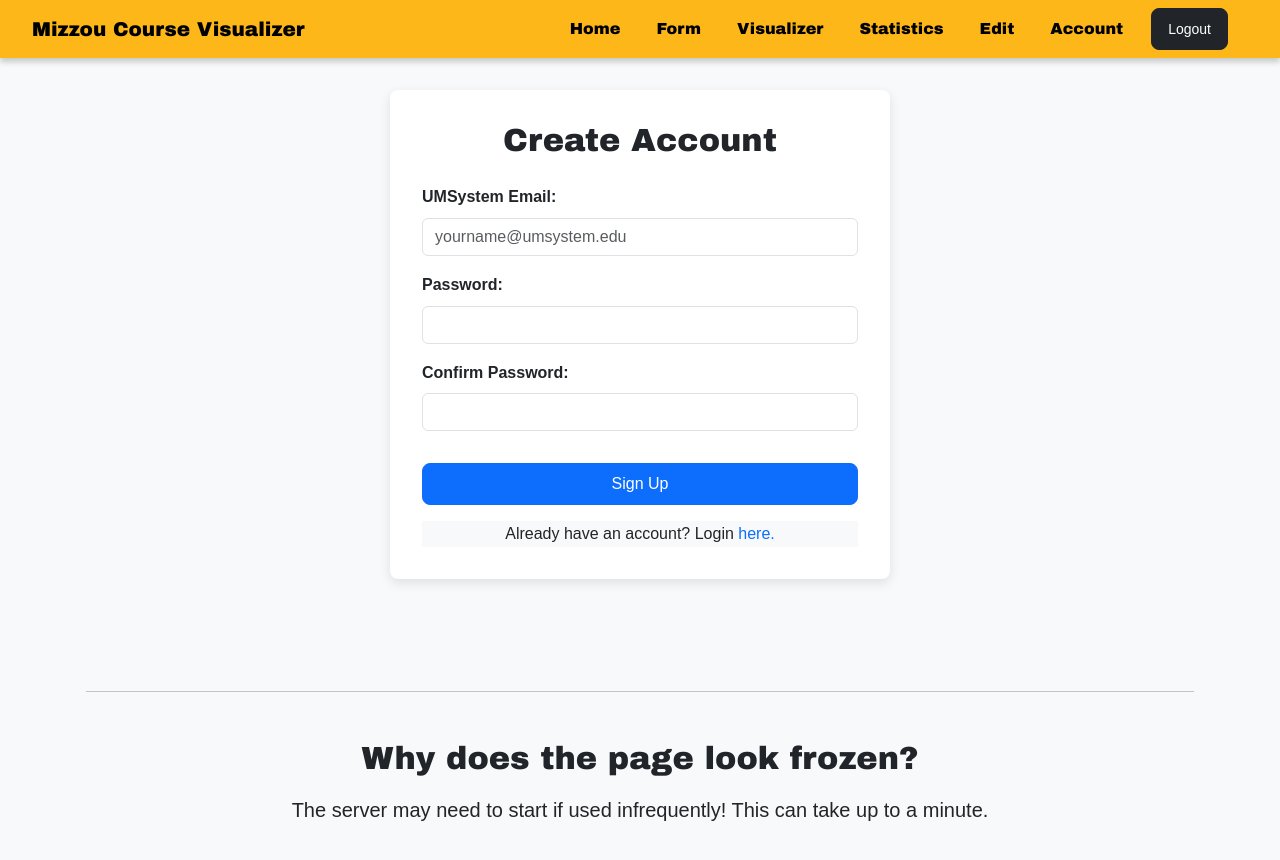
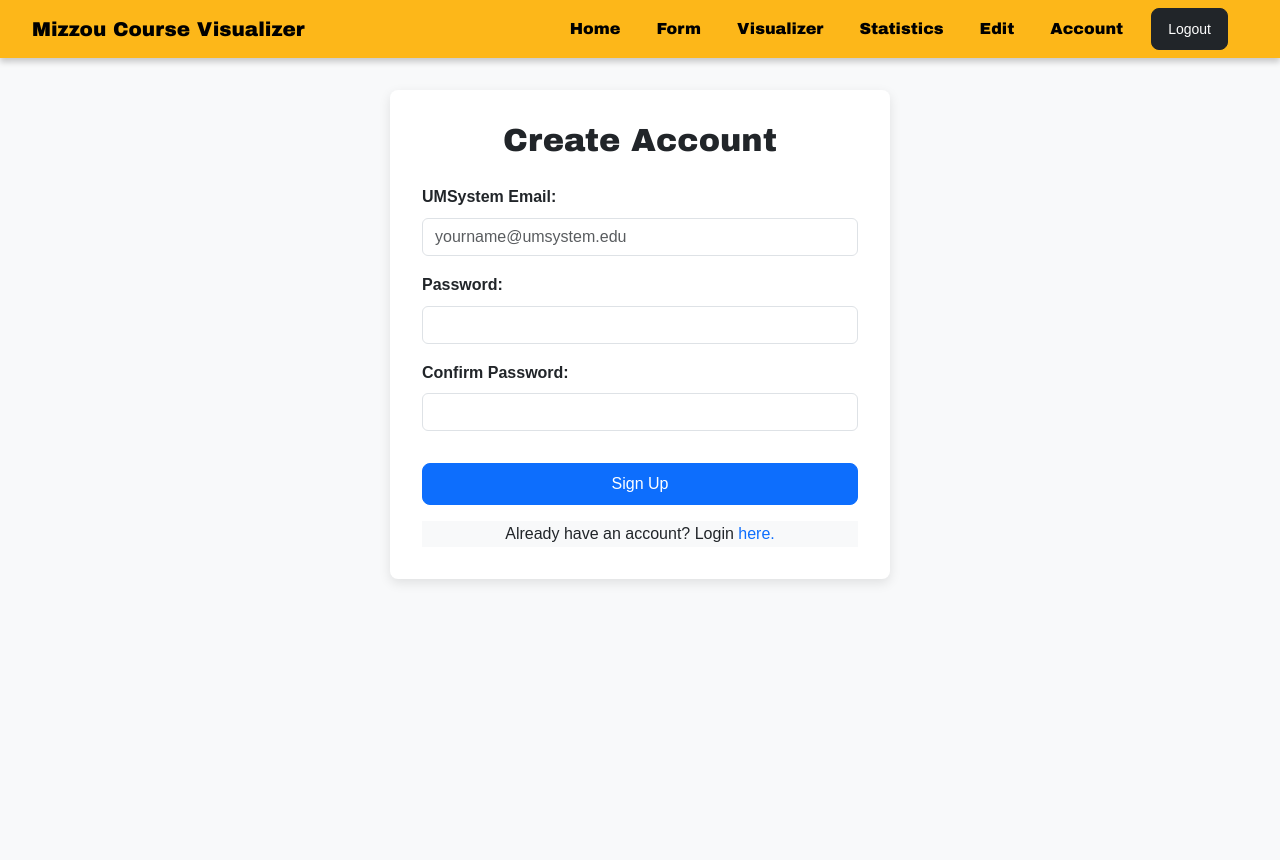
Before and after one commit to Jeh333/Jeh333.github.io, a React (Create React App) app in the folder client/: page /#/signup in a window 1280 px wide. Shown: the top 860 px of the page. After the commit the page ends 800 px from the top, so only its background shows below. Built offline with nearby package versions, Linux system fonts and the light colour scheme; no server answers; sample sign-in values are in the browser's storage.

Commit message:
Redo SignupPage.js

```diff
--- a/client/src/pages/SignupPage.js
+++ b/client/src/pages/SignupPage.js
@@ -66,7 +66,6 @@
   };
 
   return (
-    <>
     <div className="signup-page">
       <h2 className="mb-4 text-center">Create Account</h2>
       {error && <div className="alert alert-danger">{error}</div>}
@@ -124,23 +123,10 @@
       </form>
       <div className="text-center mt-3">
         <p>
-            Already have an account? Login{" "}
-            <Link to="/login" className="text-primary">
-              here.
-            </Link>
+          Already have an account? Login <Link to="/login" className="text-primary">here.</Link>
         </p>
       </div>
     </div>
-
-      <div className="container mt-5 text-center">
-        <hr className="my-5" />
-        <h2 className="mb-3">Why does the page look frozen?</h2>
-        <p className="lead mb-5">
-          The server may need to start if used infrequently! This can take up to
-          a minute.
-        </p>
-      </div>
-    </>
   );
 }
 
```
Lines whose indentation alone changed are shown as unchanged.
